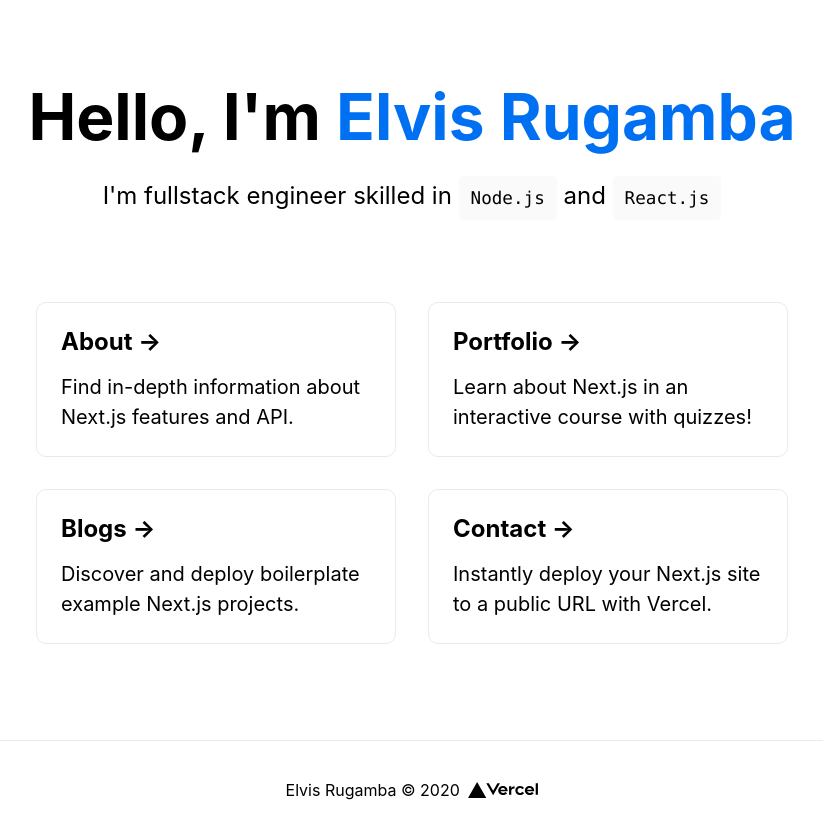
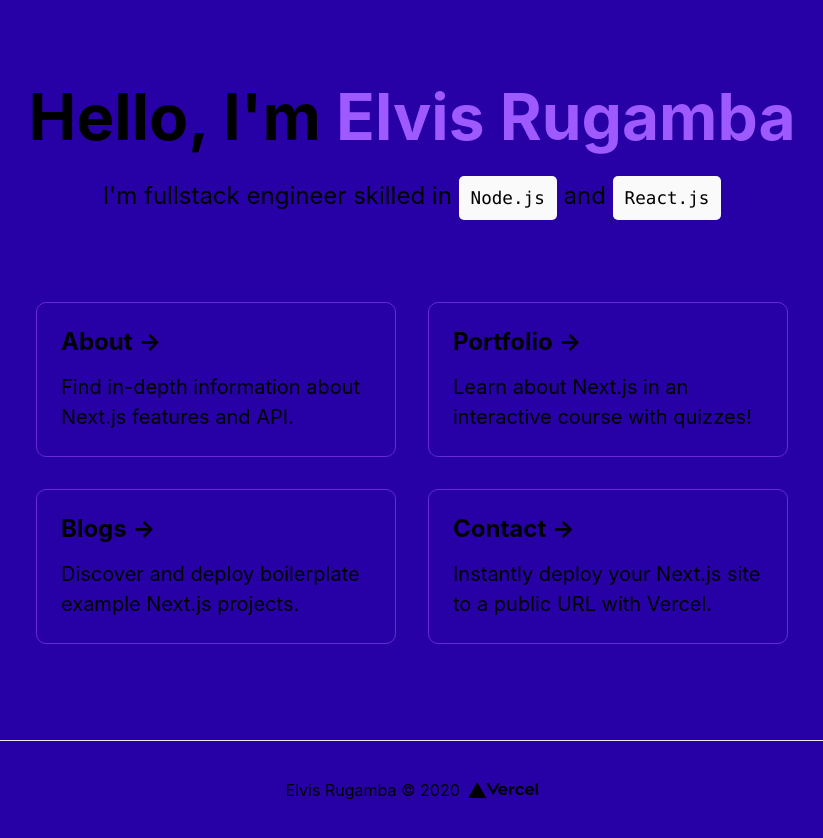
Before and after one commit to Elvis-rugamba/my-portfolio, a Next.js app: page / in a window 1280 px wide. Shown: the whole page, without its empty margins (228-1051 px from the left). Built offline with nearby package versions, Linux system fonts and the light colour scheme.

Commit message:
Update Home.module.css

```diff
--- a/styles/Home.module.css
+++ b/styles/Home.module.css
@@ -5,6 +5,7 @@
   flex-direction: column;
   justify-content: center;
   align-items: center;
+  background: #2700a6;
 }
 
 .main {
@@ -36,7 +37,7 @@
 }
 
 .title a {
-  color: #0070f3;
+  color: #9e5aff;
   text-decoration: none;
 }
 
@@ -88,7 +89,7 @@
   text-align: left;
   color: inherit;
   text-decoration: none;
-  border: 1px solid #eaeaea;
+  border: 1px solid #6729d9;
   border-radius: 10px;
   transition: color 0.15s ease, border-color 0.15s ease;
 }
@@ -96,8 +97,8 @@
 .card:hover,
 .card:focus,
 .card:active {
-  color: #0070f3;
-  border-color: #0070f3;
+  color: #9e5aff;
+  border-color: #9e5aff;
 }
 
 .card h3 {
```
